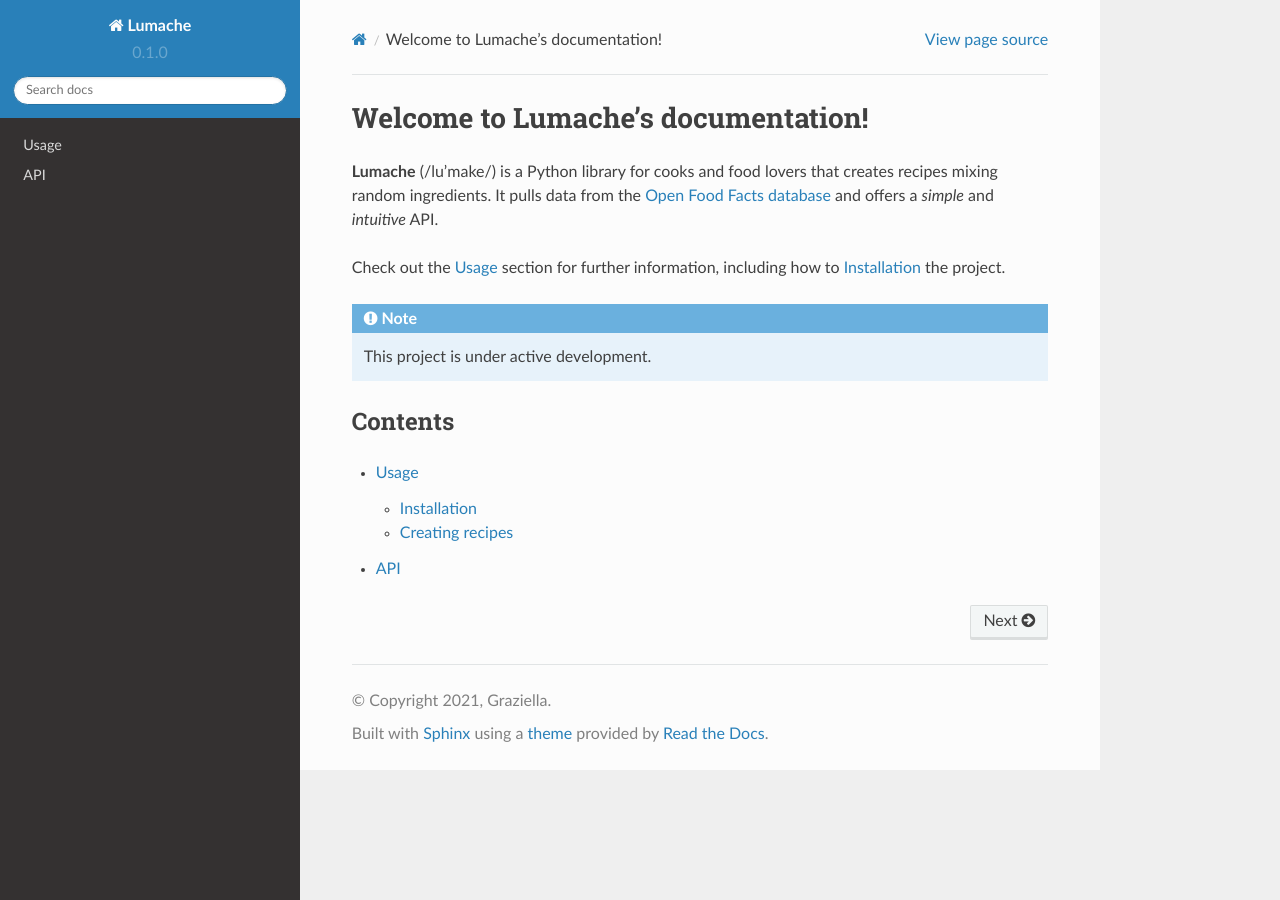
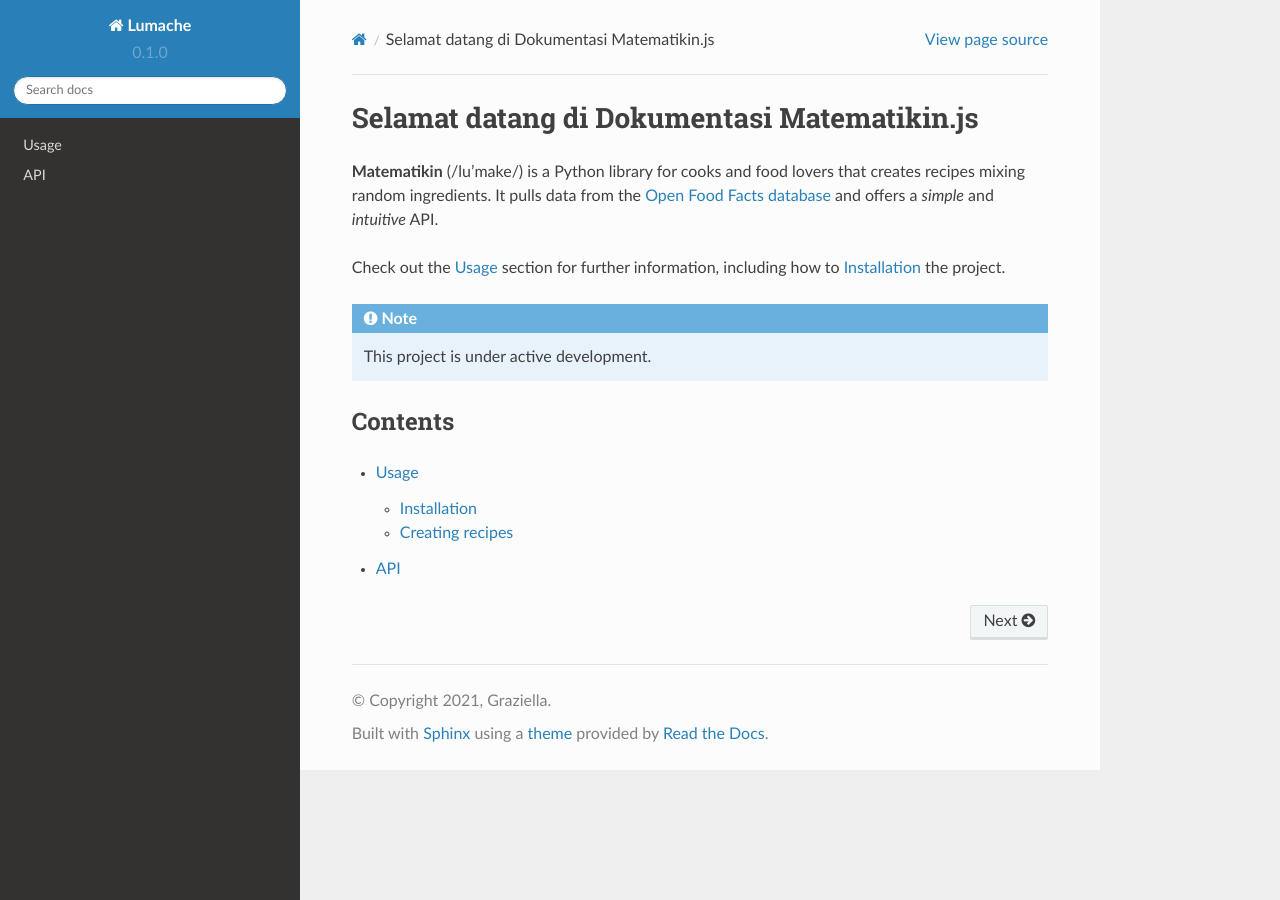
Before and after one commit to idhammuqoddas/tutorial-Matematikin, a Sphinx documentation site: the page built from docs/source/index.rst, in a window 1280 px wide. Built offline with Sphinx 7.4.7 and the Read the Docs theme 2.0.0, drawn with Linux system fonts in a browser that asks for light colours.

Commit message:
Update index.rst

```diff
--- a/docs/source/index.rst
+++ b/docs/source/index.rst
@@ -1,7 +1,7 @@
-Welcome to Lumache's documentation!
+Selamat datang di Dokumentasi Matematikin.js
 ===================================
 
-**Lumache** (/lu'make/) is a Python library for cooks and food lovers
+**Matematikin** (/lu'make/) is a Python library for cooks and food lovers
 that creates recipes mixing random ingredients.
 It pulls data from the `Open Food Facts database <https://world.openfoodfacts.org/>`_
 and offers a *simple* and *intuitive* API.
```
